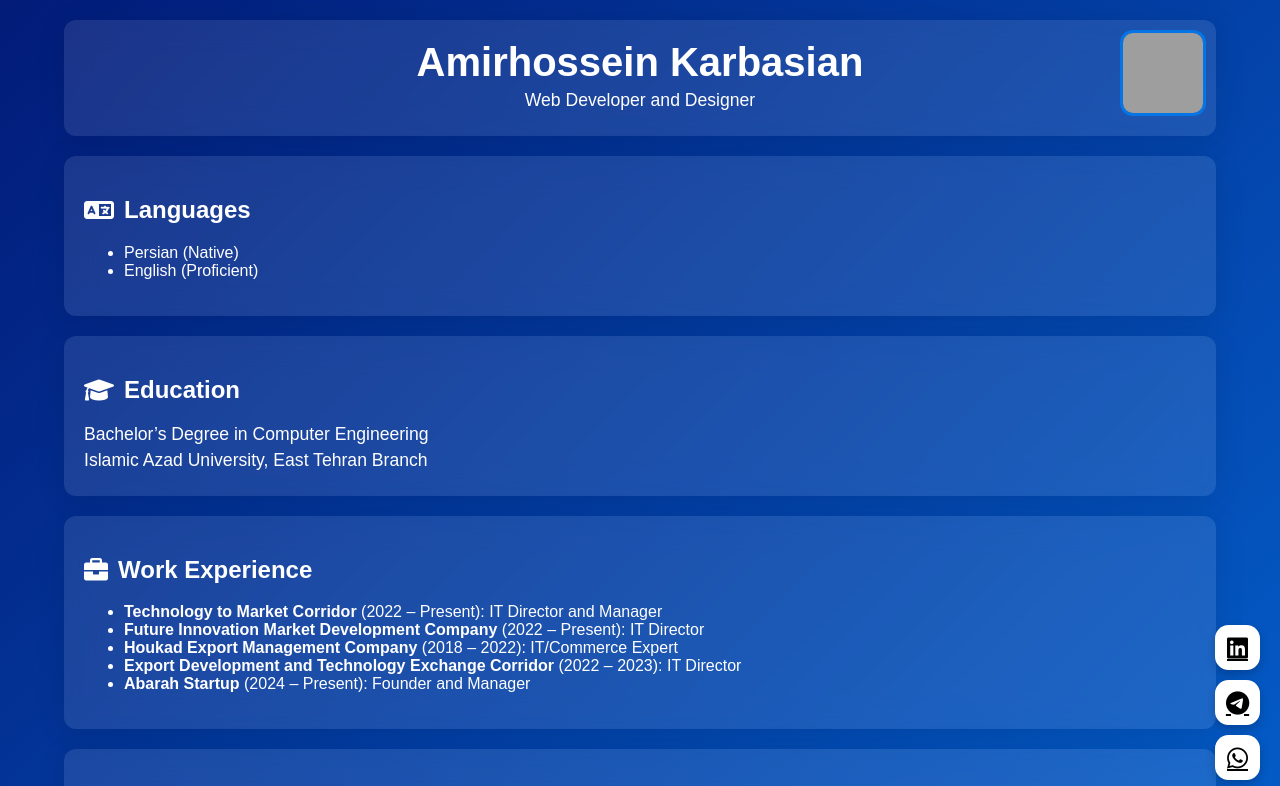
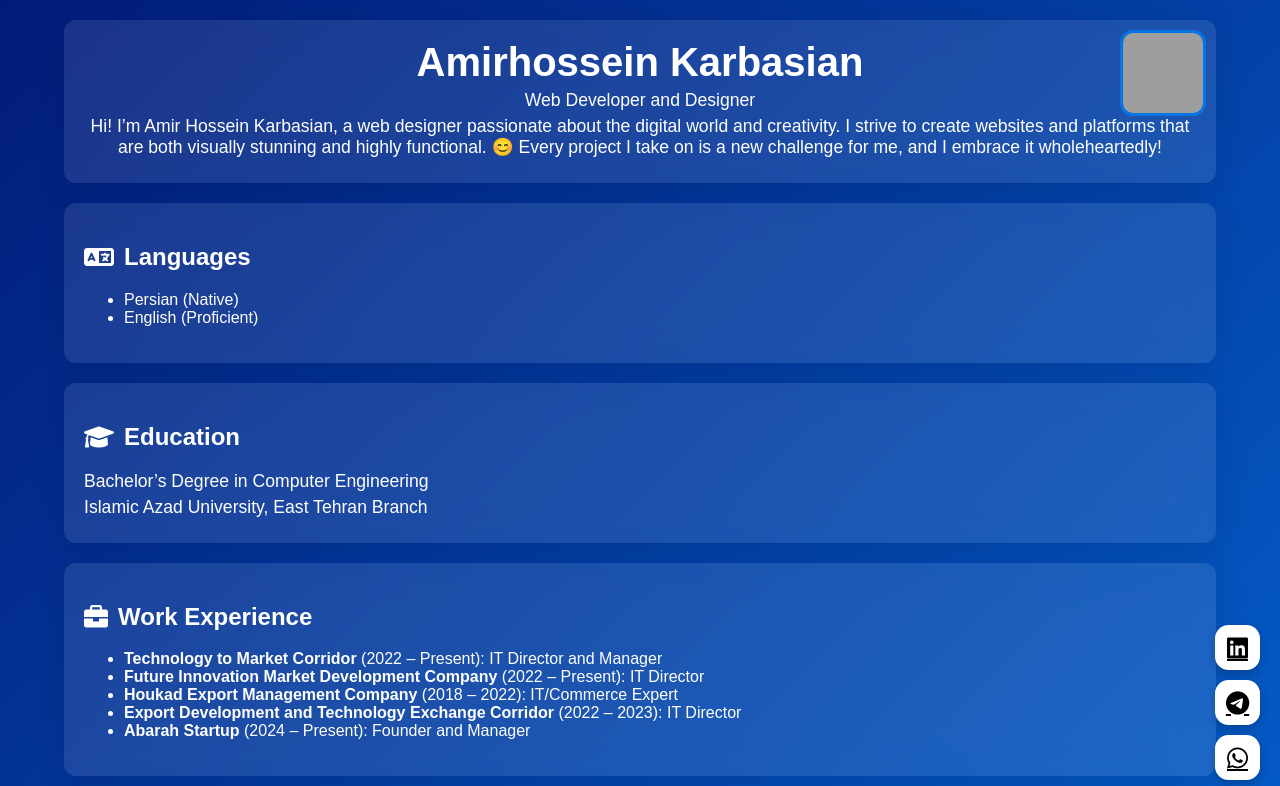
Before and after one commit to littamir/my-site, a plain HTML site: page index.html in a window 1280 px wide. Shown: the top 786 px of the page. Drawn offline with Linux system fonts and the light colour scheme; grey boxes are pictures that could not be loaded.

Commit message:
Update index.html

```diff
--- a/index.html
+++ b/index.html
@@ -163,6 +163,7 @@
         <div class="card header">
             <h1>Amirhossein Karbasian</h1>
             <p>Web Developer and Designer</p>
+            <p>Hi! I’m Amir Hossein Karbasian, a web designer passionate about the digital world and creativity. I strive to create websites and platforms that are both visually stunning and highly functional. 😊 Every project I take on is a new challenge for me, and I embrace it wholeheartedly!</p>
             <img src="https://www.megavoxels.com/wp-content/uploads/2024/07/Pixel-Art-Laptop-2.webp" alt="Your Photo" class="photo">
         </div>
 
```
